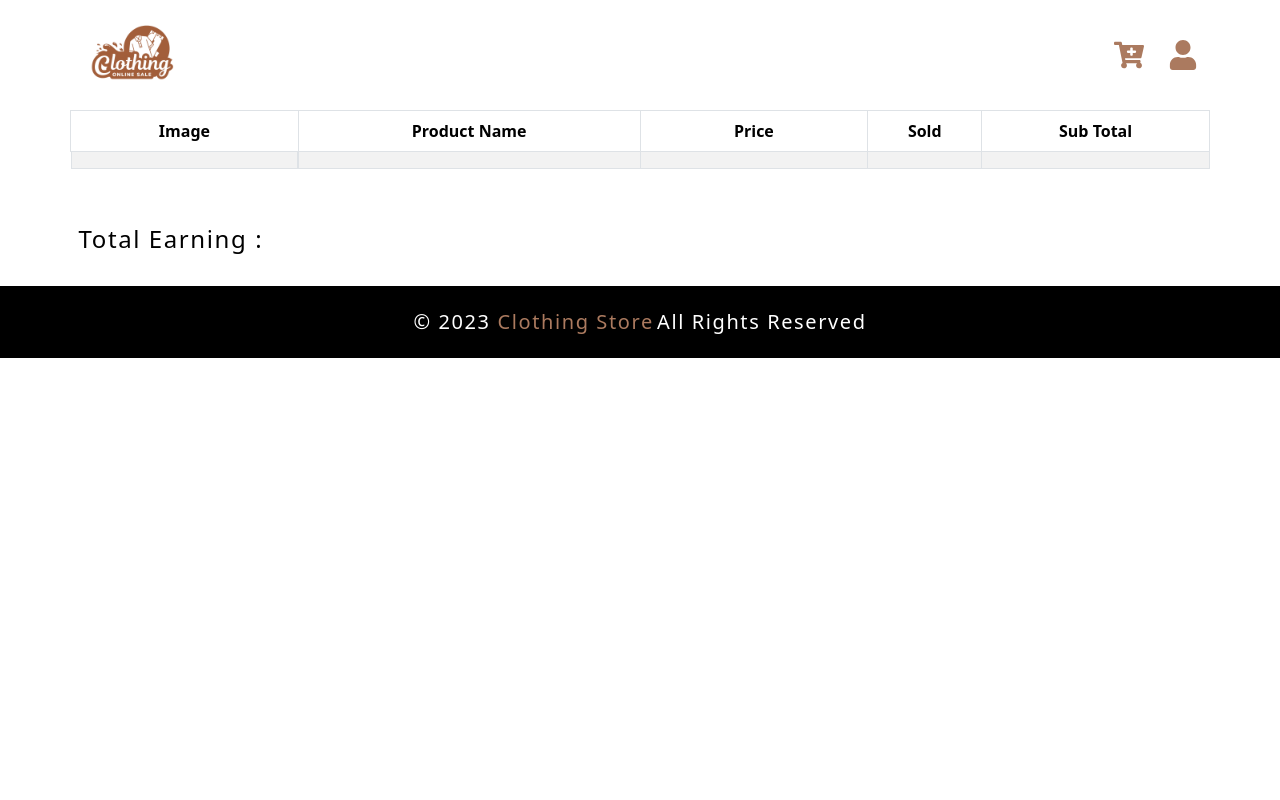
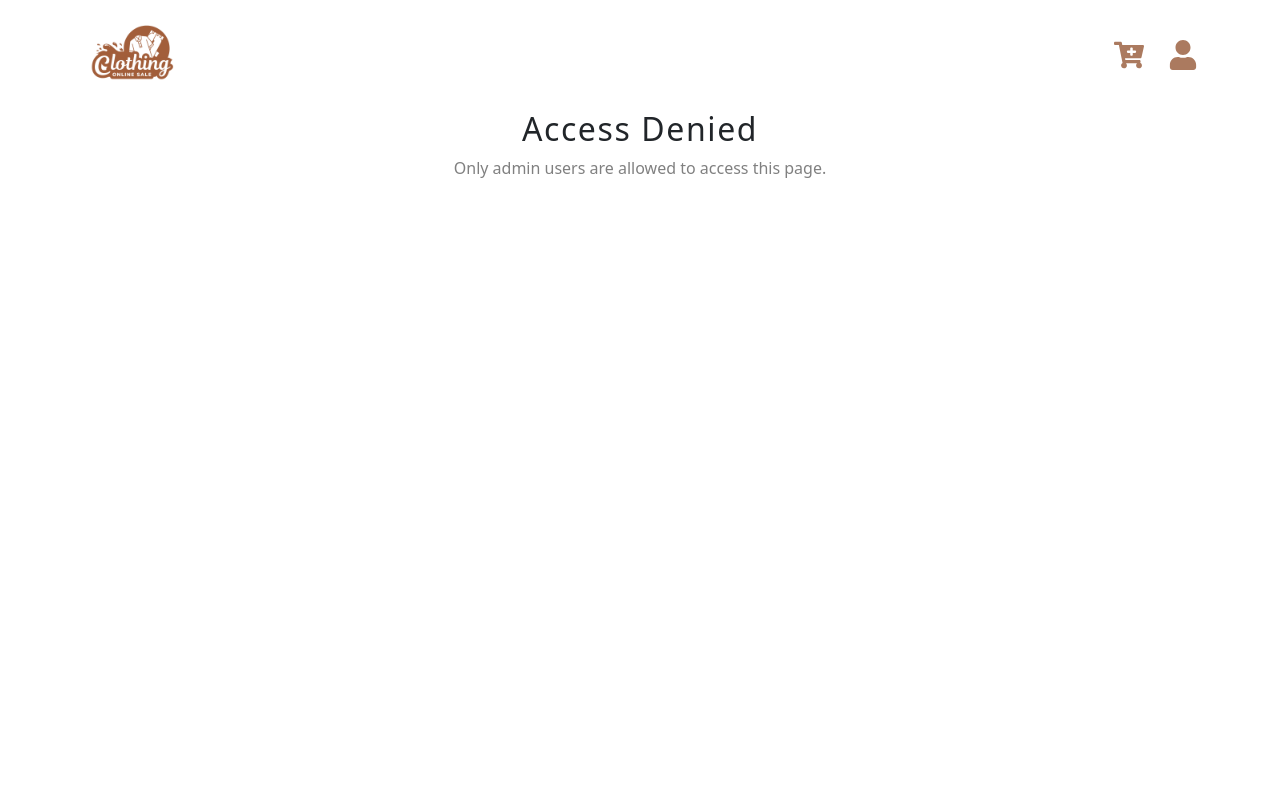
Before and after one commit to Hacktiv8-FinalProject2/shopping, a React (Create React App) app: page /report in a window 1280 px wide. Shown: the top 800 px of the page. Built offline with nearby package versions, Linux system fonts and the light colour scheme; sample sign-in values are in the browser's storage.

Commit message:
add report

```diff
--- a/src/pages/DetailProduct.jsx
+++ b/src/pages/DetailProduct.jsx
@@ -41,9 +41,9 @@ function ProductDetail() {
     fetchProduct();
   }, [id]);
 
-  // if (!product) {
-  //   return <div>Loading...</div>;
-  // }
+  if (!product) {
+    return <div>Loading...</div>;
+  }
 
   const increaseQuantity = () => {
     if (stock !== null && quantity < stock) {
--- a/src/pages/admin/Report.jsx
+++ b/src/pages/admin/Report.jsx
@@ -1,16 +1,38 @@
-import React from "react";
-import {Table } from "react-bootstrap";
-
-
+import React, { useEffect, useState } from "react";
+import { Table } from "react-bootstrap";
+import { useSelector } from "react-redux";
+import { formatPrice } from "../../utils/price";
 
 const Report = () => {
+  const { user } = useSelector((state) => state.auth);
+  const [isAdmin, setIsAdmin] = useState(false);
 
+  useEffect(() => {
+    if (user === "admin") {
+      setIsAdmin(true);
+    }
+  }, [user]);
 
+  const checkoutCart = JSON.parse(localStorage.getItem("checkout")) || [];
+  const aggregatedData = {};
 
+  checkoutCart.forEach((item) => {
+    if (!aggregatedData[item.id]) {
+      aggregatedData[item.id] = {
+        ...item,
+        totalQuantity: item.quantity,
+      };
+    } else {
+      aggregatedData[item.id].totalQuantity += item.quantity;
+    }
+  });
 
-  return (
+  const totalIncome = Object.values(aggregatedData).reduce((acc, item) => {
+    const subTotal = item.price * item.totalQuantity;
+    return acc + subTotal;
+  }, 0);
 
-
+  return isAdmin ? (
     <Table striped bordered hover responsive className="container">
       <thead>
         <tr>
@@ -22,36 +44,39 @@ const Report = () => {
         </tr>
       </thead>
       <tbody>
-              <tr>
+        {Object.values(aggregatedData).map((item) => (
+          <tr key={item.id}>
             <td className="d-flex align-items-center justify-content-center">
-
+              <img src={item.image} alt={item.title} style={{ width: "50%" }} />
             </td>
-                <td className="text-center align-middle">{""}</td>
+            <td className="text-center align-middle">{item.title}</td>
             <td className="text-center align-middle">
-
+              {formatPrice(item.price)}
             </td>
             <td className="text-center align-middle">
-
+              {item.totalQuantity} items
             </td>
             <td className="text-center align-middle">
-
+              {formatPrice(item.price * item.totalQuantity)}
             </td>
           </tr>
-
-
-            <article>
-              <hr />
-              <h4>Total Earning :</h4>
-            </article>
-
-
+        ))}
+        <tr>
+          <td colSpan="4">
+            <h4 className="text-center fw-bold">Total Income</h4>
+          </td>
+          <td>
+            <h5 className="text-center fw-bold">{formatPrice(totalIncome)}</h5>
+          </td>
+        </tr>
       </tbody>
     </Table>
+  ) : (
+    <div style={{ textAlign: "center", minHeight: "100vh" }}>
+      <h2>Access Denied</h2>
+      <p>Only admin users are allowed to access this page.</p>
+    </div>
   );
-
 };
 
-
-
-
 export default Report;
```
Lines whose indentation alone changed are shown as unchanged.
